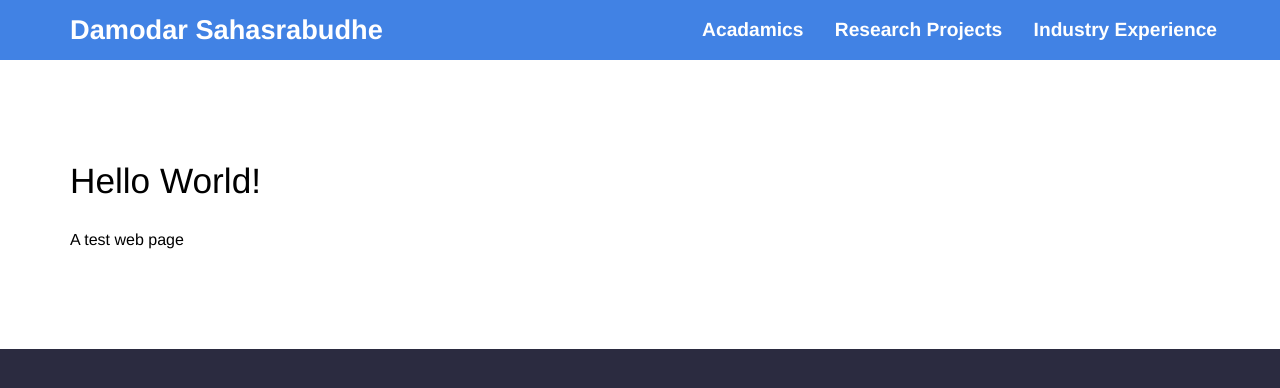
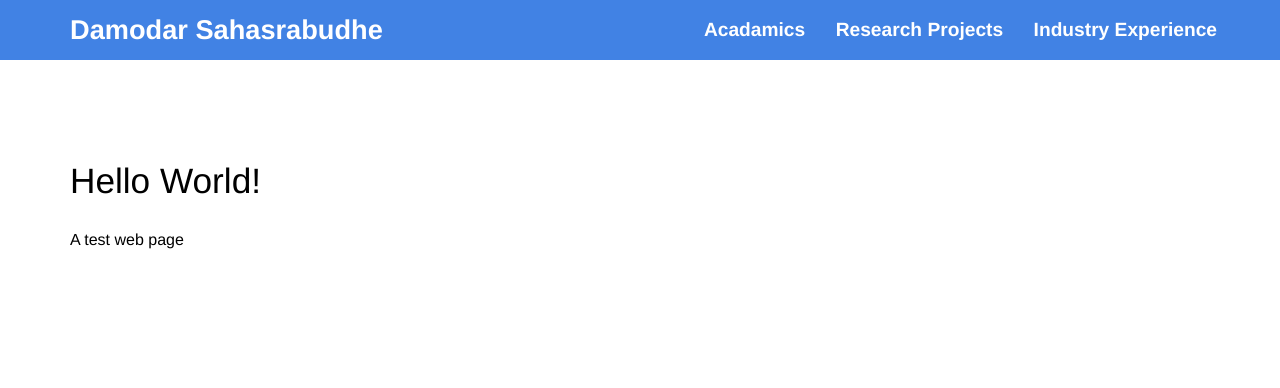
Before and after one commit to damu1000/damu1000.github.io, a Jekyll site: the page built from index.html, in a window 1280 px wide. Shown: the top 388 px of the page. Built offline with Jekyll 4.4.1, drawn with Linux system fonts in a browser that asks for light colours.

Commit message:
Restored responsiveness and changed default background color of html

```diff
--- a/_sass/elements.scss
+++ b/_sass/elements.scss
@@ -1,5 +1,5 @@
 html {
-	background: #2b2b40;
+	background: #fff;
 }
 
 html, body {
--- a/_sass/navigation.scss
+++ b/_sass/navigation.scss
@@ -1,6 +1,6 @@
 .nav-open nav {
 	border-bottom: 1px dotted rgba(255, 255, 255, .2);
-	padding: 10px 0;
+	padding: 0px 0;
 	a {
 		display: block;
 	}
@@ -16,15 +16,15 @@
 }
 
 nav {
-	font-size: 1.2em;
+	// font-size: 1.2em;
 	width: 100%;
 	font-weight: bold;
-	 margin: 0;
-   position: absolute;
-   top: 50%;
-   left: 50%;
-   -ms-transform: translate(-50%, -50%);
-   transform: translate(-50%, -50%);
+	margin: 0;
+  position: relative;
+  top: 50%;
+  left: 50%;
+  -ms-transform: translate(-50%, -50%);
+  transform: translate(-50%, -50%);
 
 	@media #{$mid-point} {
 		text-align: right;
@@ -35,8 +35,9 @@ nav {
 
 
 	a {
+		font-size: 1.2em;
 		margin: 0 3px;
-		padding: 20px 10px;
+		padding: 0px 10px;
 		border-bottom: 1px solid rgba(255,255,255,0);
 		color: #fff;
 		transition: .2s ease-in-out;
@@ -49,9 +50,9 @@ nav {
 
 		&.nav-toggle {
 			display: inline;
-			// position: absolute;
-			right: 10px;
-			top: -22px;
+			position: relative;
+			top: 50%;
+		  left: 90%;
 			font-size: 1.9em;
 			border: 0;
 
```
